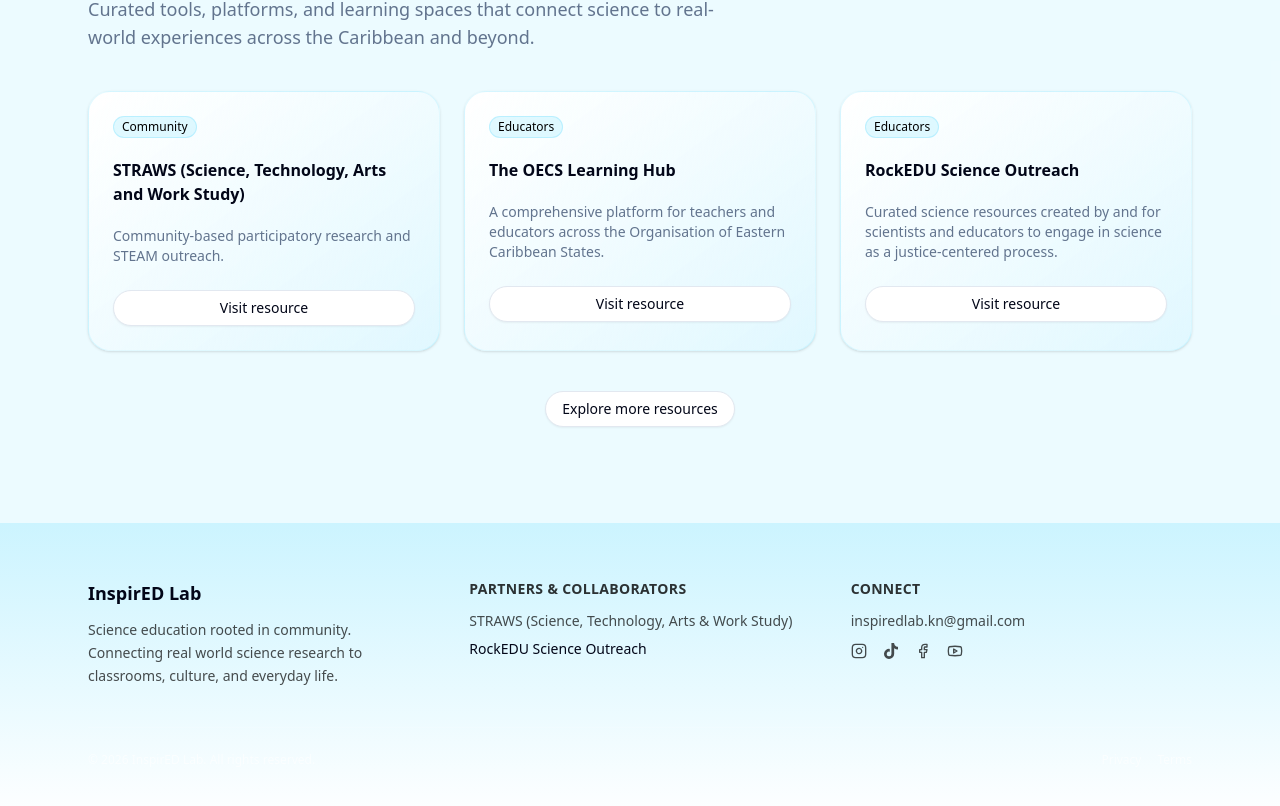
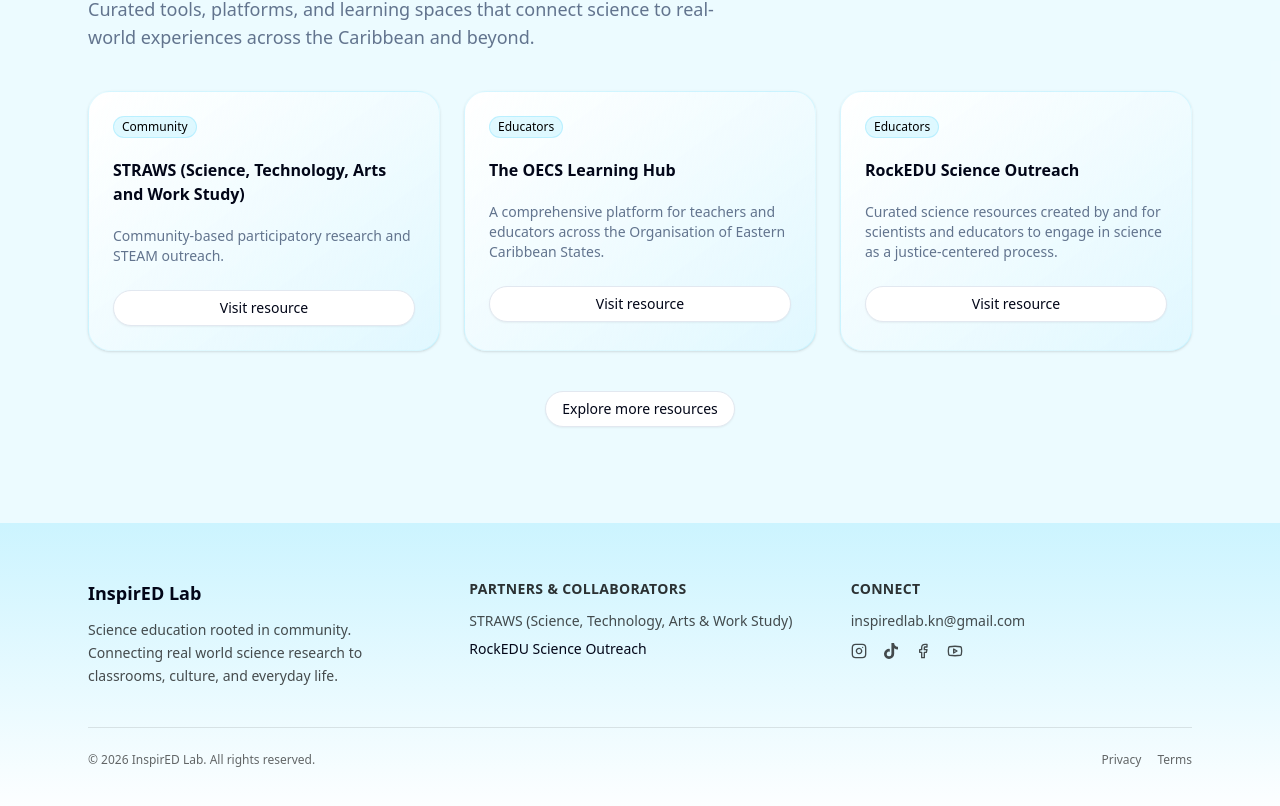
Before and after one commit to ChajMo/inspiredlab-web, a Next.js app: page / in a window 1280 px wide. Shown: the part 6036-6842 px from the top of the page. Built offline with nearby package versions, Linux system fonts and the light colour scheme.

Commit message:
Add files via upload

```diff
--- a/components/InspiredLabCommunitySite.tsx
+++ b/components/InspiredLabCommunitySite.tsx
@@ -1546,16 +1546,16 @@
         </div>
 
         {/* Bottom Bar */}
-        <div className="mt-10 pt-6 border-t border-white/10 flex flex-col sm:flex-row sm:items-center sm:justify-between gap-3 text-xs text-white/60">
+        <div className="mt-10 pt-6 border-t border-black/10 flex flex-col sm:flex-row sm:items-center sm:justify-between gap-3 text-xs text-black/60">
           <div>
             © {year} {BRAND.name}. All rights reserved.
           </div>
 
           <div className="flex items-center gap-4">
-            <a href="#" onClick={(e) => e.preventDefault()} className="hover:text-white transition">
+            <a href="#" onClick={(e) => e.preventDefault()} className="hover:text-black transition">
               Privacy
             </a>
-            <a href="#" onClick={(e) => e.preventDefault()} className="hover:text-white transition">
+            <a href="#" onClick={(e) => e.preventDefault()} className="hover:text-black transition">
               Terms
             </a>
           </div>
```
